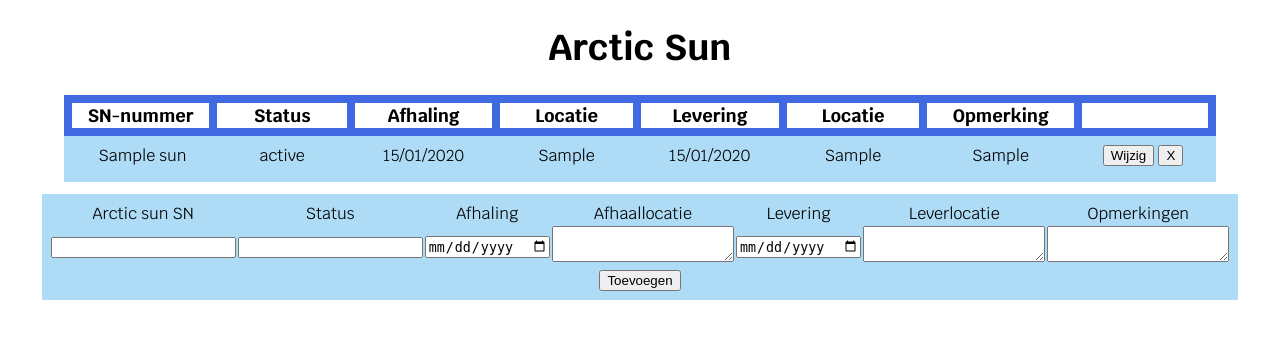
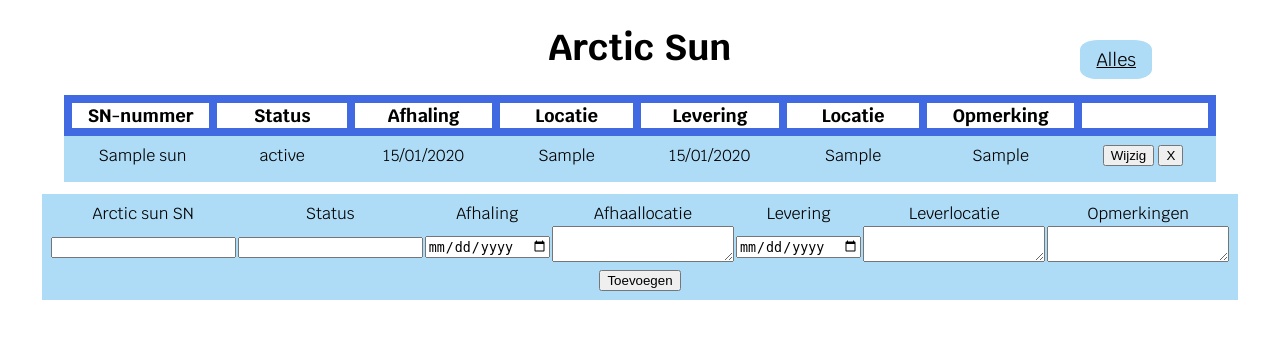
Before and after one commit to Collisa/arctic-suns, a Flask app: page /all in a window 1280 px wide. Shown: the top 339 px of the page. Run offline with Flask 2, Linux system fonts and the light colour scheme; tables that the repository leaves empty hold one stand-in row (values such as "Sample post").

Commit message:
Link-knop naar All in Index.html verwerkt

```diff
--- a/static/css/styling.css
+++ b/static/css/styling.css
@@ -48,3 +48,13 @@ td {
 form.inline {
     display: inline-block;
 }
+
+.alle-knop {
+    position: absolute;
+    top: 5vh;
+    right: 10vw;
+    background-color: rgb(174, 219, 245);
+    border-radius: 25%;
+    padding: 0.5rem 1rem;
+    color: black;
+}
--- a/templates/base.html
+++ b/templates/base.html
@@ -10,8 +10,6 @@
     <link rel="shortcut icon" href="{{ url_for('static', filename='favicon.ico') }}">
 </head>
 <body>
-    <h1>Arctic Sun</h1>
-
     {% block content %}{% endblock %}
 </body>
 </html>
--- a/templates/index.html
+++ b/templates/index.html
@@ -1,6 +1,12 @@
 {% extends "base.html" %}
 {% block content %}
+<!--Hoofding-->
+<h1>Arctic Sun</h1>
 
+<!--Link-knopjes-->
+<a class="alle-knop" href="{{ url_for('showAll') }}">Alles</a>
+
+<!--Tabel weergave-->
 <table class="db-input">
     <tr class="table-header">
         <th>SN-nummer</th>
--- /dev/null
+++ b/templates/login.html
@@ -0,0 +1,4 @@
+{% extends "base.html" %}
+{% block content %}
+
+{% endblock %}
--- /dev/null
+++ b/templates/register.html
@@ -0,0 +1,4 @@
+{% extends "base.html" %}
+{% block content %}
+
+{% endblock %}
```
